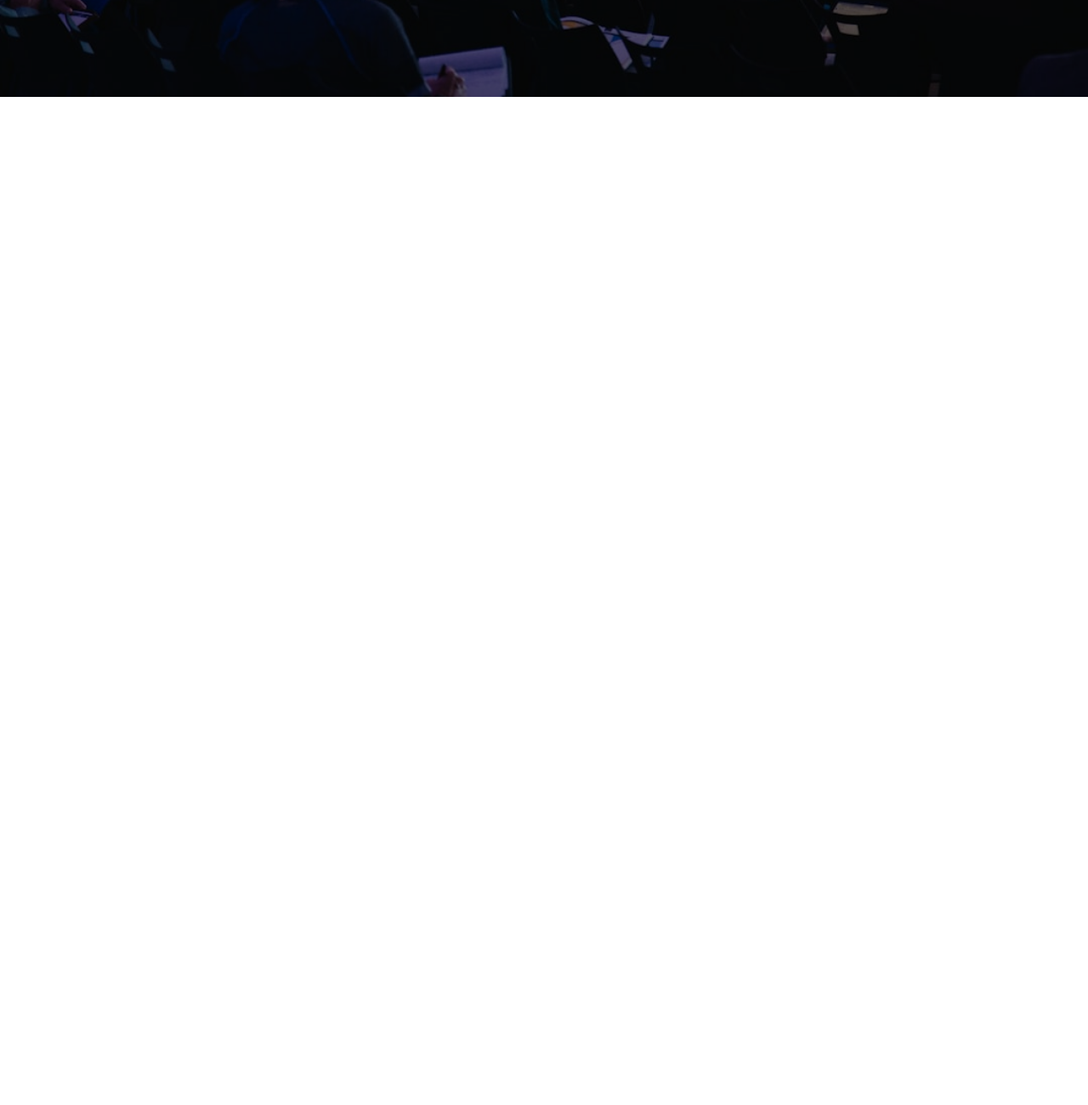
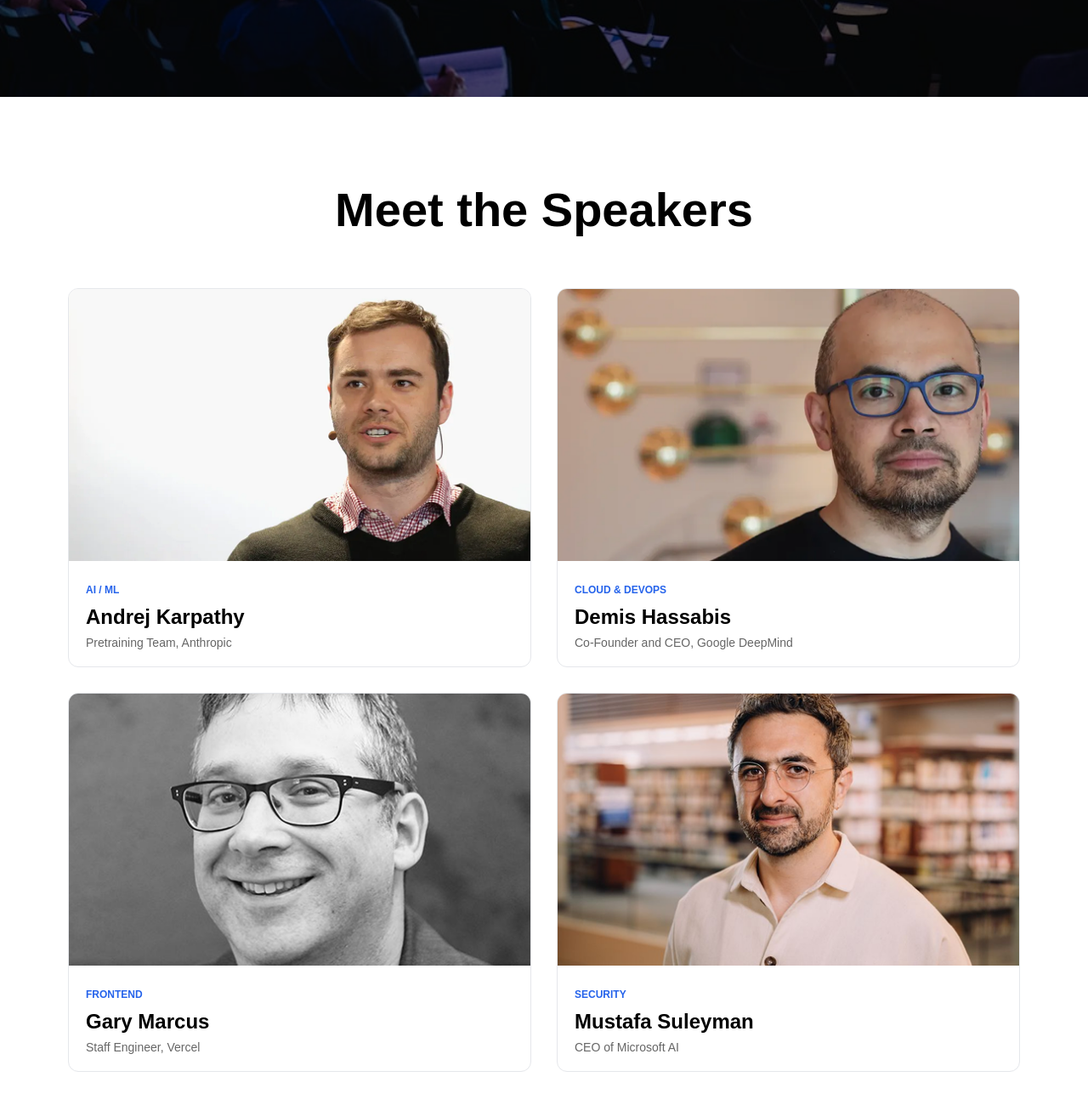
Before and after one commit to sayda-007/B14-A01-DevConf-2026-main, a plain HTML site: page index.html in a window 1280 px wide. Shown: the part 648-1948 px from the top of the page at 85% size. Before the commit the page ends 800 px from the top, so only its background shows below. Drawn offline with Linux system fonts and the light colour scheme.

Commit message:
Add speakers section

```diff
--- a/index.html
+++ b/index.html
@@ -53,6 +53,64 @@
     </div>
 
 </section>
+
+<section class="speakers">
+
+    <h2>Meet the Speakers</h2>
+
+    <div class="speaker-grid">
+
+        <div class="speaker-card">
+            <img src="assets/andrej.png" alt="Andrej Karpathy">
+
+            <div class="speaker-info">
+                <span class="tag">AI / ML</span>
+
+                <h3>Andrej Karpathy</h3>
+
+                <p>Pretraining Team, Anthropic</p>
+            </div>
+        </div>
+
+        <div class="speaker-card">
+            <img src="assets/demis.png" alt="Demis Hassabis">
+
+            <div class="speaker-info">
+                <span class="tag">Cloud & DevOps</span>
+
+                <h3>Demis Hassabis</h3>
+
+                <p>Co-Founder and CEO, Google DeepMind</p>
+            </div>
+        </div>
+
+        <div class="speaker-card">
+            <img src="assets/gary.png" alt="Gary Marcus">
+
+            <div class="speaker-info">
+                <span class="tag">Frontend</span>
+
+                <h3>Gary Marcus</h3>
+
+                <p>Staff Engineer, Vercel</p>
+            </div>
+        </div>
+
+        <div class="speaker-card">
+            <img src="assets/mustafa.png" alt="Mustafa Suleyman">
+
+            <div class="speaker-info">
+                <span class="tag">Security</span>
+
+                <h3>Mustafa Suleyman</h3>
+
+                <p>CEO of Microsoft AI</p>
+            </div>
+        </div>
+
+    </div>
+
+</section>
 </body>
 
 </html>
--- a/styles/style.css
+++ b/styles/style.css
@@ -137,3 +137,68 @@
 .hero-content em{
     font-style:italic;
 }
+
+.speakers{
+    padding:100px 80px;
+    background:#ffffff;
+}
+
+.speakers h2{
+    text-align:center;
+    font-size:56px;
+    margin-bottom:60px;
+}
+
+.speaker-grid{
+    display:grid;
+
+    grid-template-columns:repeat(2, 1fr);
+
+    gap:30px;
+}
+
+.speaker-card{
+    border:1px solid #e5e7eb;
+
+    border-radius:12px;
+
+    overflow:hidden;
+
+    background:white;
+}
+
+.speaker-card img{
+    width:100%;
+
+    height:320px;
+
+    object-fit:cover;
+}
+
+.speaker-info{
+    padding:20px;
+}
+
+.tag{
+    color:#2563eb;
+
+    font-size:12px;
+
+    font-weight:700;
+
+    text-transform:uppercase;
+}
+
+.speaker-info h3{
+    margin-top:10px;
+
+    margin-bottom:8px;
+
+    font-size:24px;
+}
+
+.speaker-info p{
+    color:#666;
+
+    font-size:14px;
+}
```
